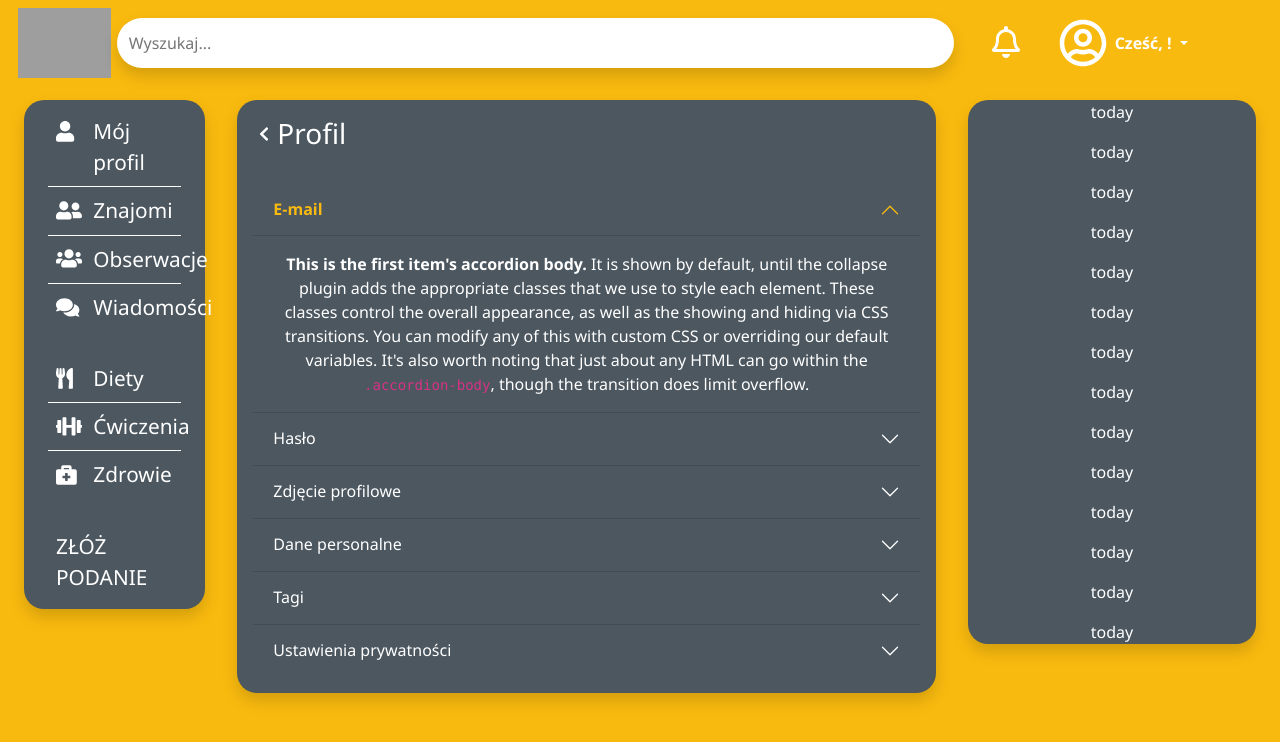
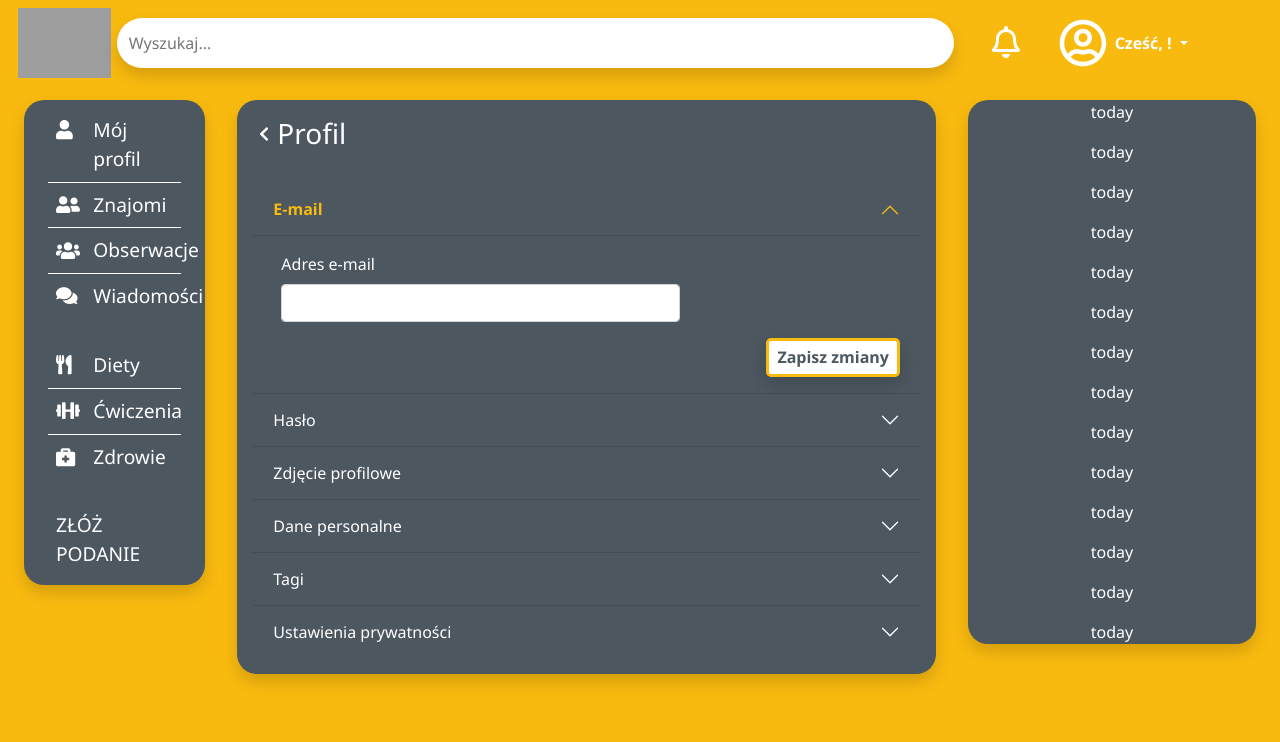
Before and after one commit to kacperdubiel/well-beeing, a Vue app in the folder frontend-vue/: page /#/profile/edit in a window 1280 px wide. Shown: the top 742 px of the page. Built offline with nearby package versions, Linux system fonts and the light colour scheme; grey boxes are pictures that could not be loaded.

Commit message:
Add accordion items' views in profile edit

```diff
--- a/frontend-vue/package.json
+++ b/frontend-vue/package.json
@@ -18,6 +18,7 @@
     "check-versions": "^1.0.0",
     "core-js": "^3.6.5",
     "moment": "^2.29.1",
+    "v-calendar": "^3.0.0-alpha.6",
     "vue": "^3.0.2",
     "vue-axios": "^3.3.7",
     "vue-router": "^4.0.0-0",
--- a/frontend-vue/src/components/layout/SideBar.vue
+++ b/frontend-vue/src/components/layout/SideBar.vue
@@ -138,7 +138,7 @@ export default {
 <style scoped>
 a {
     color: white;
-    font-size: 130%;
+    font-size: 120%;
     text-decoration: none;
     text-align: left;
 }
--- a/frontend-vue/src/components/social/profile/ProfileEdit.vue
+++ b/frontend-vue/src/components/social/profile/ProfileEdit.vue
@@ -19,7 +19,17 @@
                 </h2>
                 <div id="collapse-mail" class="accordion-collapse collapse show" aria-labelledby="heading-mail" data-bs-parent="#accordion-profile-edit">
                     <div class="accordion-body">
-                        <strong>This is the first item's accordion body.</strong> It is shown by default, until the collapse plugin adds the appropriate classes that we use to style each element. These classes control the overall appearance, as well as the showing and hiding via CSS transitions. You can modify any of this with custom CSS or overriding our default variables. It's also worth noting that just about any HTML can go within the <code>.accordion-body</code>, though the transition does limit overflow.
+                        <div class="row text-start mb-3 px-2">
+                            <div class="col-12 col-md-8 ">
+                                <label for="input-mail" class="form-label">Adres e-mail</label>
+                                <input type="email" class="form-control" id="input-mail" v-model="mail">
+                            </div>
+                        </div>
+                        <div class="d-flex flex-row">
+                            <button class="btn-panel-social-outline ms-auto">
+                                Zapisz zmiany
+                            </button>
+                        </div>
                     </div>
                 </div>
             </div>
@@ -31,7 +41,29 @@
                 </h2>
                 <div id="collapse-password" class="accordion-collapse collapse" aria-labelledby="heading-password" data-bs-parent="#accordion-profile-edit">
                     <div class="accordion-body">
-                        <strong>This is the second item's accordion body.</strong> It is hidden by default, until the collapse plugin adds the appropriate classes that we use to style each element. These classes control the overall appearance, as well as the showing and hiding via CSS transitions. You can modify any of this with custom CSS or overriding our default variables. It's also worth noting that just about any HTML can go within the <code>.accordion-body</code>, though the transition does limit overflow.
+                        <div class="row text-start mb-3 px-2">
+                            <div class="col-12 col-md-8 ">
+                                <label for="input-curr-pass" class="form-label">Aktualne hasło</label>
+                                <input type="password" autocomplete="new-password" class="form-control" id="input-curr-pass" v-model="currentPassword" >
+                            </div>
+                        </div>
+                        <div class="row text-start mb-3 px-2">
+                            <div class="col-12 col-md-8 ">
+                                <label for="input-new-pass" class="form-label">Nowe hasło</label>
+                                <input type="password" autocomplete="new-password" class="form-control" id="input-new-pass" v-model="newPassword">
+                            </div>
+                        </div>
+                        <div class="row text-start mb-3 px-2">
+                            <div class="col-12 col-md-8 ">
+                                <label for="input-new-pass-again" class="form-label">Powtórz nowe hasło</label>
+                                <input type="password" autocomplete="new-password" class="form-control" id="input-new-pass-again" v-model="newPasswordAgain">
+                            </div>
+                        </div>
+                        <div class="d-flex flex-row">
+                            <button class="btn-panel-social-outline ms-auto">
+                                Zapisz zmiany
+                            </button>
+                        </div>
                     </div>
                 </div>
             </div>
@@ -43,7 +75,24 @@
                 </h2>
                 <div id="collapse-photo" class="accordion-collapse collapse" aria-labelledby="heading-photo" data-bs-parent="#accordion-profile-edit">
                     <div class="accordion-body">
-                        <strong>This is the third item's accordion body.</strong> It is hidden by default, until the collapse plugin adds the appropriate classes that we use to style each element. These classes control the overall appearance, as well as the showing and hiding via CSS transitions. You can modify any of this with custom CSS or overriding our default variables. It's also worth noting that just about any HTML can go within the <code>.accordion-body</code>, though the transition does limit overflow.
+                        <div class="row text-start mb-3 px-2">
+                            <div class="col-12 col-md-8 ">
+                                <label for="input-picture" class="form-label">Wybierz zdjęcie</label>
+                                <input
+                                    class="form-control"
+                                    type="file"
+                                    ref="profilePicture"
+                                    id="input-picture"
+                                    accept="image/png, image/jpeg, image/png"
+                                >
+                            </div>
+                        </div>
+                        <div class="d-flex flex-row">
+                            <button class="btn-panel-social-outline ms-auto">
+                                Zapisz zmiany
+                            </button>
+                        </div>
+
                     </div>
                 </div>
             </div>
@@ -55,7 +104,51 @@
                 </h2>
                 <div id="collapse-personal" class="accordion-collapse collapse" aria-labelledby="heading-personal" data-bs-parent="#accordion-profile-edit">
                     <div class="accordion-body">
-                        <strong>This is the third item's accordion body.</strong> It is hidden by default, until the collapse plugin adds the appropriate classes that we use to style each element. These classes control the overall appearance, as well as the showing and hiding via CSS transitions. You can modify any of this with custom CSS or overriding our default variables. It's also worth noting that just about any HTML can go within the <code>.accordion-body</code>, though the transition does limit overflow.
+                        <div class="row text-start mb-3 px-2">
+                            <div class="col-12 col-md-8 ">
+                                <label for="input-first-name" class="form-label">Imię</label>
+                                <input type="text" class="form-control" id="input-first-name" v-model="firstName">
+                            </div>
+                        </div>
+                        <div class="row text-start mb-3 px-2">
+                            <div class="col-12 col-md-8 ">
+                                <label for="input-last-name" class="form-label">Nazwisko</label>
+                                <input type="text" class="form-control" id="input-last-name" v-model="lastName">
+                            </div>
+                        </div>
+                        <div class="row text-start mb-3 px-2">
+                            <div class="col-12">
+                                <label for="input-description" class="form-label">Opis</label>
+                                <textarea class="form-control" id="input-description" rows="3" v-model="description"></textarea>
+                            </div>
+                        </div>
+                        <div class="row text-start mb-3 px-2">
+                            <div class="col-12 col-md-6">
+                                <label for="input-birthday" class="form-label">Data urodzenia</label>
+                                <DatePicker class="d-block" id="input-birthday" v-model="birthday"/>
+                            </div>
+                            <div class="col-12 col-md-6">
+                                <label for="input-sex" class="form-label">Płeć</label>
+                                <div class="form-check" id="input-sex">
+                                    <input class="form-check-input" type="radio" name="flexRadioDefault" id="input-sex-woman">
+<!--                                    dodac value-->
+                                    <label class="form-check-label" for="input-sex-woman">
+                                        Kobieta
+                                    </label>
+                                </div>
+                                <div class="form-check">
+                                    <input class="form-check-input" type="radio" name="flexRadioDefault" id="input-sex-man">
+                                    <label class="form-check-label" for="input-sex-man">
+                                        Mężczyzna
+                                    </label>
+                                </div>
+                            </div>
+                        </div>
+                        <div class="d-flex flex-row">
+                            <button class="btn-panel-social-outline ms-auto">
+                                Zapisz zmiany
+                            </button>
+                        </div>
                     </div>
                 </div>
             </div>
@@ -67,7 +160,31 @@
                 </h2>
                 <div id="collapse-tags" class="accordion-collapse collapse" aria-labelledby="heading-tags" data-bs-parent="#accordion-profile-edit">
                     <div class="accordion-body">
-                        <strong>This is the third item's accordion body.</strong> It is hidden by default, until the collapse plugin adds the appropriate classes that we use to style each element. These classes control the overall appearance, as well as the showing and hiding via CSS transitions. You can modify any of this with custom CSS or overriding our default variables. It's also worth noting that just about any HTML can go within the <code>.accordion-body</code>, though the transition does limit overflow.
+                        <div class="row text-start mb-3 px-2">
+                            <div class="col-12 col-md-6">
+                                <label for="input-tag-sport" class="form-label">Tag sportowy</label>
+                                <select class="form-select" aria-label="Default select example" id="input-tag-sport">
+                                    <option selected>Open this select menu</option>
+                                    <option value="1">One</option>
+                                    <option value="2">Two</option>
+                                    <option value="3">Three</option>
+                                </select>
+                            </div>
+                            <div class="col-12 col-md-6">
+                                <label for="input-tag-nutrition" class="form-label">Tag żywieniowy</label>
+                                <select class="form-select" aria-label="Default select example" id="input-tag-nutrition">
+                                    <option selected>Open this select menu</option>
+                                    <option value="1">One</option>
+                                    <option value="2">Two</option>
+                                    <option value="3">Three</option>
+                                </select>
+                            </div>
+                        </div>
+                        <div class="d-flex flex-row">
+                            <button class="btn-panel-social-outline ms-auto">
+                                Zapisz zmiany
+                            </button>
+                        </div>
                     </div>
                 </div>
             </div>
@@ -89,11 +206,24 @@
 </template>
 
 <script>
+import {DatePicker} from 'v-calendar';
 export default {
     name: "ProfileEdit",
+    components: {
+        DatePicker
+    },
     data() {
         return {
-
+            mail: "",
+            currentPassword: "",
+            newPassword: "",
+            newPasswordAgain: "",
+            picturePath: "",
+            firstName: "",
+            lastName: "",
+            description: "",
+            sex: "",
+            birthday: new Date()
         }
     },
     methods: {
@@ -129,4 +259,20 @@ a {
     color: white;
     text-decoration: none;
 }
+
+.btn-panel-social-outline {
+    color: var(--GREY2);
+    border-radius: 5px;
+    border: 3px solid var(--DARK-YELLOW);
+    padding: 0.3rem 0.5rem;
+    font-size: 1rem;
+    font-weight: bolder;
+    background-color: white;
+    box-shadow: 0 0.5rem 1rem rgba(0, 0, 0, 0.15) !important;
+}
+
+.btn-panel-social-outline:hover {
+    color: white;
+    background-color: var(--DARK-YELLOW);
+}
 </style>
```
Also changed, not shown: 2 other files (tests, documents, lock files or other folders).
